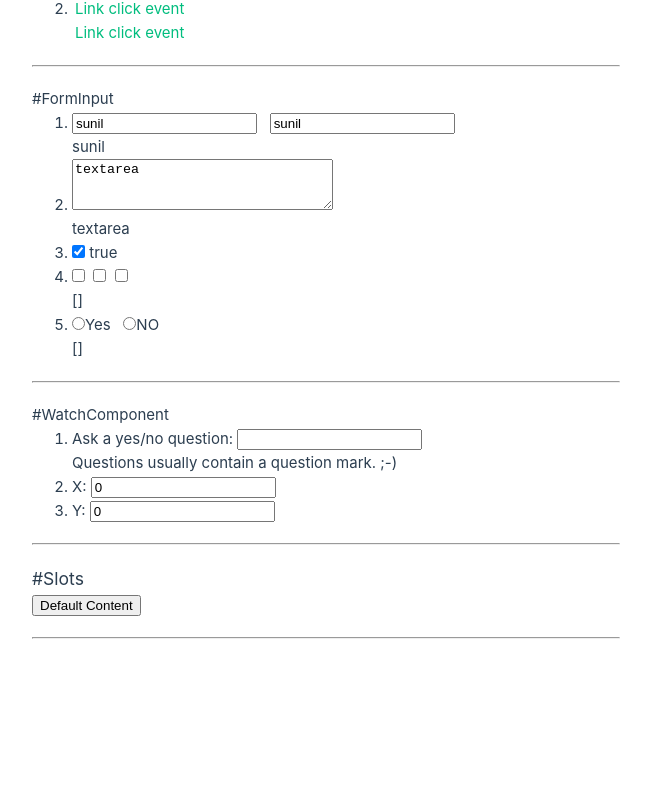
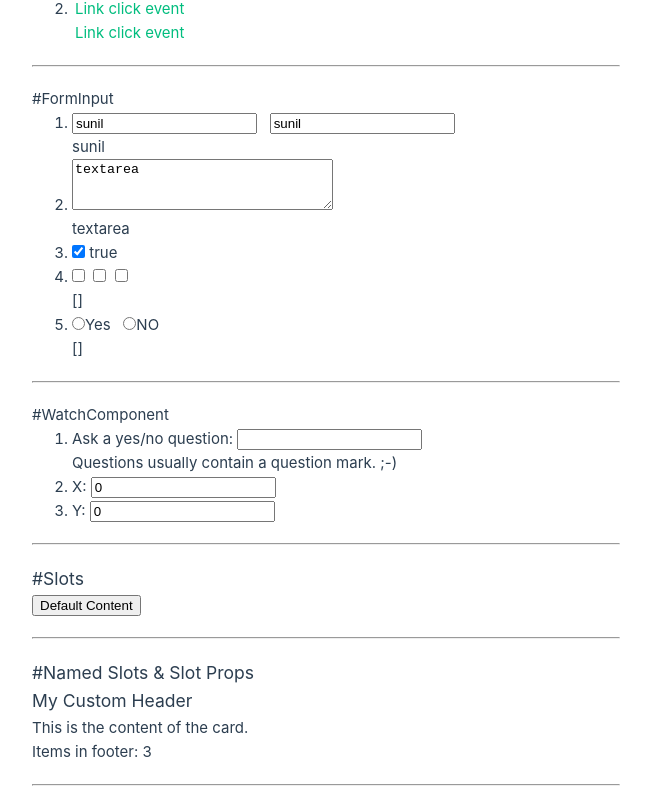
Before and after one commit to we-sunil-k001/Vue.js-3-Training-Module, a Vue app in the folder template-syntax/template-syntax/: page / in a window 1280 px wide. Shown: the part 1500-2306 px from the top of the page, without its empty margins (0-651 px from the left). Before the commit the page ends 2159 px from the top, so only its background shows below. Built offline with nearby package versions, Linux system fonts and the light colour scheme.

Commit message:
Added: Practiced - Named Slots & Slot Props

```diff
--- a/template-syntax/template-syntax/src/App.vue
+++ b/template-syntax/template-syntax/src/App.vue
@@ -26,6 +26,18 @@
   </SlotComponent> -->
   <slotComponent/>
   <hr>
+  <NamedSlotAndSlotProps>
+    <template #header>
+      <h3>My Custom Header</h3>
+    </template>
+    <template #content>
+      <p>This is the content of the card.</p>
+    </template>
+        <template #footer="slotProps">
+      <p>Items in footer: {{ slotProps.itemsCount }}</p>
+    </template>
+  </NamedSlotAndSlotProps>
+  <hr>
 </template>
 
 <style>
--- /dev/null
+++ b/template-syntax/template-syntax/src/components/NamedSlotAndSlotProps.vue
@@ -0,0 +1,20 @@
+<template>
+    <h3>#Named Slots & Slot Props</h3>
+    <div class="card">
+        <header>
+            <slot name="header">Default Header</slot>
+        </header>
+        <main>
+            <slot name="content">Default Content</slot>
+        </main>
+
+        <!-- Slot props - send data from child to parent -->
+         <footer>
+            <slot name="footer" :itemsCount="items.length">Default Footer</slot>
+        </footer>
+    </div>
+</template>
+
+<script setup>
+const items = ['item1', 'item2', 'item3'];
+</script>
--- a/template-syntax/template-syntax/src/main.js
+++ b/template-syntax/template-syntax/src/main.js
@@ -13,6 +13,7 @@ import EventHandlingComp from './components/EventHandling.vue';
 import FormInputComp from './components/FormInput.vue';
 import WatchComponent from './components/WatchComponent.vue';
 import SlotComponent from './components/SlotComponent.vue';
+import NamedSlotAndSlotProps from './components/NamedSlotAndSlotProps.vue';
 
 const app = createApp(App);
 
@@ -27,5 +28,6 @@ app.component('EventHandlingComp', EventHandlingComp);
 app.component('FormInputComp', FormInputComp);
 app.component('WatchComponent', WatchComponent);
 app.component('SlotComponent', SlotComponent);
+app.component('NamedSlotAndSlotProps', NamedSlotAndSlotProps);
 
 app.mount('#app');
```
